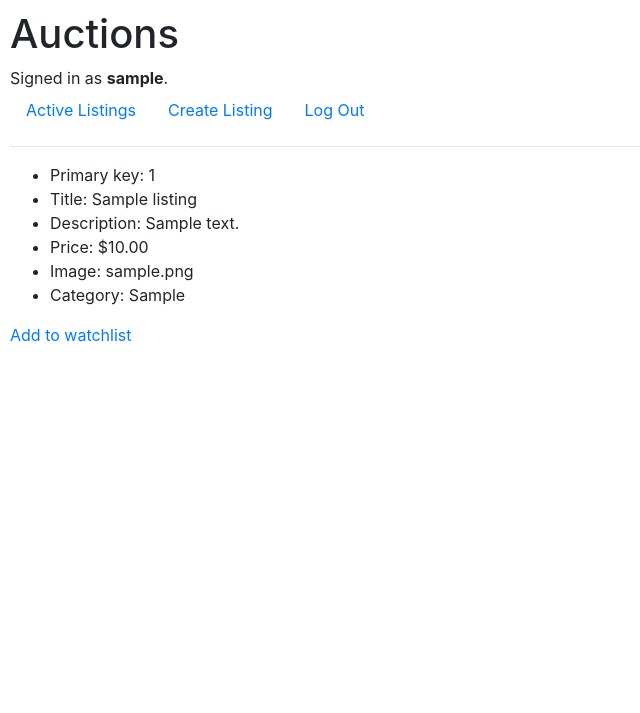
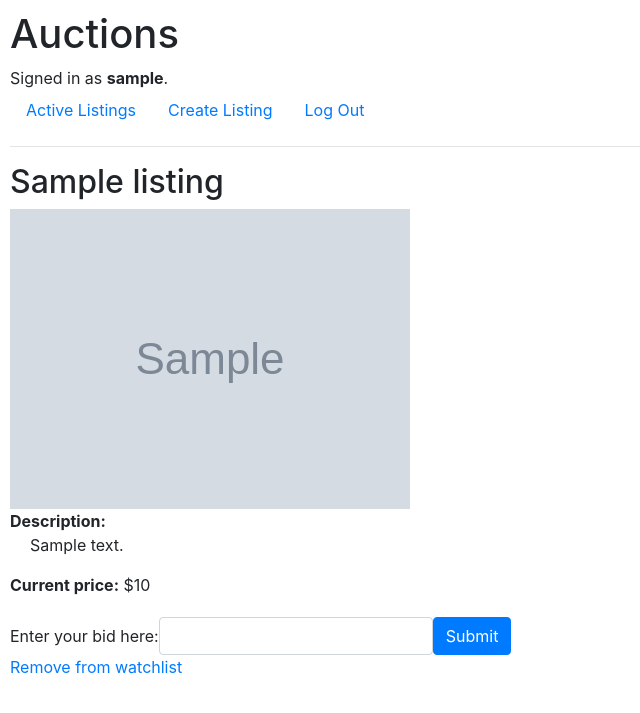
Before and after one commit to ToddMorrill/web-programming, a Django app: page /listing/1 in a window 1280 px wide. Shown: the top 713 px of the page, without its empty margins (0-640 px from the left). Run offline with Django 3.2, Linux system fonts and the light colour scheme; a user stored in the database is signed in; tables that the repository leaves empty hold one stand-in row (values such as "Sample post"); grey boxes marked "Sample" are stand-in pictures; some libraries are stand-ins or nearby versions.

Commit message:
implement bidding functionality and prettify some of the forms

```diff
--- a/commerce/auctions/models.py
+++ b/commerce/auctions/models.py
@@ -6,6 +6,7 @@
 
 from django.contrib.auth.models import AbstractUser
 from django.db import models
+from django.core.validators import MinValueValidator
 
 
 class User(AbstractUser):
@@ -15,7 +16,7 @@
     lister = models.ForeignKey(User, on_delete=models.CASCADE, related_name='listings')
     title = models.CharField(max_length=256, unique=True)
     description = models.TextField()
-    price = models.DecimalField(max_digits=11, decimal_places=2)
+    price = models.DecimalField(max_digits=11, decimal_places=2, validators=[MinValueValidator(0)])
     image_url = models.URLField(blank=True)
     category = models.CharField(max_length=256, blank=True)
     # listing_datetime = models.DateTimeField()
@@ -28,7 +29,7 @@
 class Bid(models.Model):
     listing = models.ForeignKey(Listing, on_delete=models.CASCADE, related_name='bids')
     bidder = models.ForeignKey(User, on_delete=models.CASCADE, related_name='bids')
-    price = models.PositiveIntegerField()
+    price = models.DecimalField(max_digits=11, decimal_places=2, validators=[MinValueValidator(0)])
 
     def __str__(self) -> str:
         return f'Bid by {self.bidder} on {self.listing} for {self.price}'
--- a/commerce/auctions/static/auctions/styles.css
+++ b/commerce/auctions/static/auctions/styles.css
@@ -1,3 +1,9 @@
 body {
     padding: 10px;
 }
+
+.tab { margin-left: 20px; }
+
+.pad-below { margin-bottom: 20px; }
+
+.pad-above { margin-top: 20px; }
--- a/commerce/auctions/templates/auctions/listing.html
+++ b/commerce/auctions/templates/auctions/listing.html
@@ -2,16 +2,45 @@
 
 {% block title %}Listing{% endblock %}
 {% block body %}
-    <ul>
-        <li>Primary key: {{ listing.pk }}</li>
-        <li>Title: {{ listing.title }}</li>
-        <li>Description: {{ listing.description }}</li>
-        <li>Price: ${{ listing.price }}</li>
-        <li>Image: {{ listing.image_url }}</li>
-        <li>Category: {{ listing.category }}</li>
-    </ul>
-    <!-- Only show if user is logged in -->
-    {% if user.is_authenticated %}
+<h2>{{ listing.title }}</h2>
+
+{% if listing.image_url %}
+    <div>
+        <img src="{{ listing.image_url }}" width=400 alt="Listing image">
+    </div>
+{% endif %}
+
+<div>
+    <b>Description:<br></b>
+    <p class="tab">{{ listing.description }}</p>
+</div>
+
+<div class="pad-below">
+    {% load humanize %}
+    <b>Current price:</b> ${{ listing.price|intcomma }}
+</div>
+
+<!-- Only show if user is logged in -->
+{% if user.is_authenticated %}
+    <!-- bid on item -->
+    <form action="{% url 'bid' listing.pk %}" method="post">
+        <div class="form-inline">
+            {% csrf_token %}
+            {{ form }}
+            <input type='submit' class="btn btn-primary pad above">
+        </div>
+    </form>
+
+    {% if message %}
+        <div class="alert alert-primary" role="alert">
+            {{ message }}
+        </div>
+    {% endif %}
+
+    {% if on_watchlist %}
+        <a href="{% url 'watchlist' listing.pk %}" role="button">Remove from watchlist</a>
+    {% else %}
         <a href="{% url 'watchlist' listing.pk %}" role="button">Add to watchlist</a>
     {% endif %}
+{% endif %}
 {% endblock %}
--- a/commerce/auctions/urls.py
+++ b/commerce/auctions/urls.py
@@ -9,5 +9,6 @@
     path("register", views.register, name="register"),
     path("create", views.create_listing, name="create"),
     path("listing/<int:listing_id>", views.listing, name="listing"),
-    path("watchlist/<int:listing_id>", views.watchlist, name="watchlist")
+    path("watchlist/<int:listing_id>", views.watchlist, name="watchlist"),
+    path("bid/<int:listing_id>", views.bid, name="bid")
 ]
--- a/commerce/auctions/views.py
+++ b/commerce/auctions/views.py
@@ -2,18 +2,28 @@
 from django.contrib.auth import authenticate, login, logout
 from django.contrib.auth.decorators import login_required
 from django.contrib import messages
-from django.db import IntegrityError
+from django.db import IntegrityError, models
 from django.forms import ModelForm
 from django.http import HttpResponse, HttpResponseRedirect
+
 from django.shortcuts import get_object_or_404, render
 from django.urls import reverse
 
-from .models import Listing, User, Listing, Watchlist
+from .models import Listing, User, Listing, Watchlist, Bid
 
 
 def index(request):
     # get active listings
     listings = Listing.objects.all()
+    # TODO: figure out how to join in all these max bids
+    # get current bid prices
+    highest_bids = Bid.objects.values('listing').annotate(highest_bid=models.Max('price'))
+    updated_listings = []
+    for listing_ in listings:
+        for bid in highest_bids:
+            if (bid['listing'] == listing_.id) and (bid['highest_bid'] is not None):
+                listing_.price = bid['highest_bid']
+        updated_listings.append(listing_)
     return render(request, "auctions/index.html", {'listings': listings})
 
 
@@ -30,9 +40,8 @@
             login(request, user)
             return HttpResponseRedirect(reverse("index"))
         else:
-            return render(request, "auctions/login.html", {
-                "message": "Invalid username and/or password."
-            })
+            return render(request, "auctions/login.html",
+                          {"message": "Invalid username and/or password."})
     else:
         return render(request, "auctions/login.html")
 
@@ -51,27 +60,32 @@
         password = request.POST["password"]
         confirmation = request.POST["confirmation"]
         if password != confirmation:
-            return render(request, "auctions/register.html", {
-                "message": "Passwords must match."
-            })
+            return render(request, "auctions/register.html",
+                          {"message": "Passwords must match."})
 
         # Attempt to create new user
         try:
             user = User.objects.create_user(username, email, password)
             user.save()
         except IntegrityError:
-            return render(request, "auctions/register.html", {
-                "message": "Username already taken."
-            })
+            return render(request, "auctions/register.html",
+                          {"message": "Username already taken."})
         login(request, user)
         return HttpResponseRedirect(reverse("index"))
     else:
         return render(request, "auctions/register.html")
 
+
 class ListingForm(ModelForm):
     class Meta:
         model = Listing
         fields = ['title', 'description', 'price', 'image_url', 'category']
+
+    def __init__(self, *args, **kwargs) -> None:
+        super().__init__(*args, **kwargs)
+        for field in self.fields.values():
+            field.widget.attrs['class'] = 'form-control'
+
 
 @login_required
 def create_listing(request):
@@ -89,28 +103,120 @@
                 instance.save()
             except IntegrityError:
                 message = f'Title: "{instance.title}" already exists. Please create a new title.'
-                return render(request, 'auctions/create.html', {'form': form, 'message': message})
-            return HttpResponseRedirect(reverse('listing', args=(instance.pk,)))
+                return render(request, 'auctions/create.html', {
+                    'form': form,
+                    'message': message
+                })
+            return HttpResponseRedirect(
+                reverse('listing', args=(instance.pk, )))
         message = 'Something went wrong =(. Please check your form data.'
-        return render(request, 'auctions/create.html', {'form': form, 'message': message})
+        return render(request, 'auctions/create.html', {
+            'form': form,
+            'message': message
+        })
     return render(request, 'auctions/create.html', {'form': ListingForm()})
 
+
 def listing(request, listing_id):
+    context = {}
+    # notifies user of success/failure adding to the watchlist
+    if 'message' in request.session:
+        context['message'] = request.session['message']
+        # delete this message so it isn't accidentally used later
+        del request.session['message']
     listing_ = Listing.objects.get(pk=listing_id)
-    return render(request, 'auctions/listing.html', {'listing': listing_})
+
+    # update the "price" with the highest bid
+    highest_bid = Bid.objects.filter(listing=listing_id).aggregate(models.Max('price'))
+    if highest_bid['price__max']:
+        listing_.price = highest_bid['price__max']
+    context['listing'] = listing_
+
+    # check if user has this listing on their watchlist
+    on_watchlist = Watchlist.objects.filter(user=request.user,
+                                            listing=listing_id).exists()
+    context['on_watchlist'] = on_watchlist
+
+    # create a bid form
+    context['form'] = BidForm
+    return render(request, 'auctions/listing.html', context)
+
 
 @login_required
 def watchlist(request, listing_id):
     # TODO: notify user of success or failure
     listing = get_object_or_404(Listing, pk=listing_id)
 
-    # check if user has already added this item
-    if Watchlist.objects.filter(user=request.user, listing=listing_id).exists():
-        messages.add_message(request, messages.ERROR, "You have already added this item to your watchlist.")
-        return HttpResponseRedirect(reverse('listing', args=(listing_id,)))
+    # if user has already added this item, remove it
+    if Watchlist.objects.filter(user=request.user,
+                                listing=listing_id).exists():
+        # remove the item
+        Watchlist.objects.filter(user=request.user,
+                                 listing=listing_id).delete()
+        message = "Successfully removed this item from your watchlist."
+        messages.add_message(request, messages.SUCCESS, message)
+        request.session['message'] = message
+        return HttpResponseRedirect(reverse('listing', args=(listing_id, )))
 
     # get watchlist for user, create it if it doesn't exist
-    user_watchlist, created = Watchlist.objects.get_or_create(user=request.user)
+    user_watchlist, created = Watchlist.objects.get_or_create(
+        user=request.user)
     user_watchlist.listing.add(listing)
-    messages.add_message(request, messages.SUCCESS, "Successfully added this item to your watchlist.")
-    return HttpResponseRedirect(reverse('listing', args=(listing_id,)))
+    message = "Successfully added this item to your watchlist."
+    messages.add_message(request, messages.SUCCESS, message)
+    request.session['message'] = message
+    return HttpResponseRedirect(reverse('listing', args=(listing_id, )))
+
+
+class BidForm(ModelForm):
+    class Meta:
+        model = Bid
+        fields = ['price']
+
+    def __init__(self, *args, **kwargs) -> None:
+        super().__init__(*args, **kwargs)
+        for field in self.fields.values():
+            field.widget.attrs['class'] = 'form-control'
+        self.fields['price'].label = 'Enter your bid here'
+
+@login_required
+def bid(request, listing_id):
+    if not request.user.is_authenticated:
+        return HttpResponseRedirect(reverse("login"))
+    if request.method == 'POST':
+        # create form with data entered
+        form = BidForm(request.POST)
+        if form.is_valid():
+            instance = form.save(commit=False)
+            # add listing and bidder information
+            listing = Listing.objects.get(pk=listing_id)
+            instance.listing = listing
+            instance.bidder = request.user
+
+            # check that the bid is greater than starting price and highest bid
+            bid = Bid.objects.filter(listing=listing_id).aggregate(models.Max('price'))
+            highest_bid = bid['price__max'] if bid['price__max'] is not None else 0
+            if not instance.price > listing.price:
+                message = f'The bid must be higher than the starting price of ${listing.price:,.2f}.'
+                request.session['message'] = message
+                return HttpResponseRedirect(reverse('listing', args=(listing_id,)))
+            elif not instance.price > highest_bid:
+                message = f'The bid must be higher than the current price of ${highest_bid:,.2f}.'
+                request.session['message'] = message
+                return HttpResponseRedirect(reverse('listing', args=(listing_id,)))
+
+            # enter listing into database
+            try:
+                instance.save()
+                message = 'Bid placed successfully!'
+            except IntegrityError:
+                message = 'There was an issue creating the bid!.'
+                pass
+            request.session['message'] = message
+            return HttpResponseRedirect(reverse('listing', args=(listing_id,)))
+        message = 'Something went wrong =(. Please check your form data.'
+        return render(request, 'auctions/create.html', {
+            'form': form,
+            'message': message
+        })
+    return HttpResponseRedirect(reverse('listing', args=(listing_id, )))
--- a/commerce/commerce/settings.py
+++ b/commerce/commerce/settings.py
@@ -38,6 +38,7 @@
     'django.contrib.sessions',
     'django.contrib.messages',
     'django.contrib.staticfiles',
+    'django.contrib.humanize'
 ]
 
 MIDDLEWARE = [
```
Also changed, not shown: commerce/auctions/templates/auctions/create.html (+5 -3 lines), commerce/auctions/templates/auctions/index.html (+4 -9 lines).
